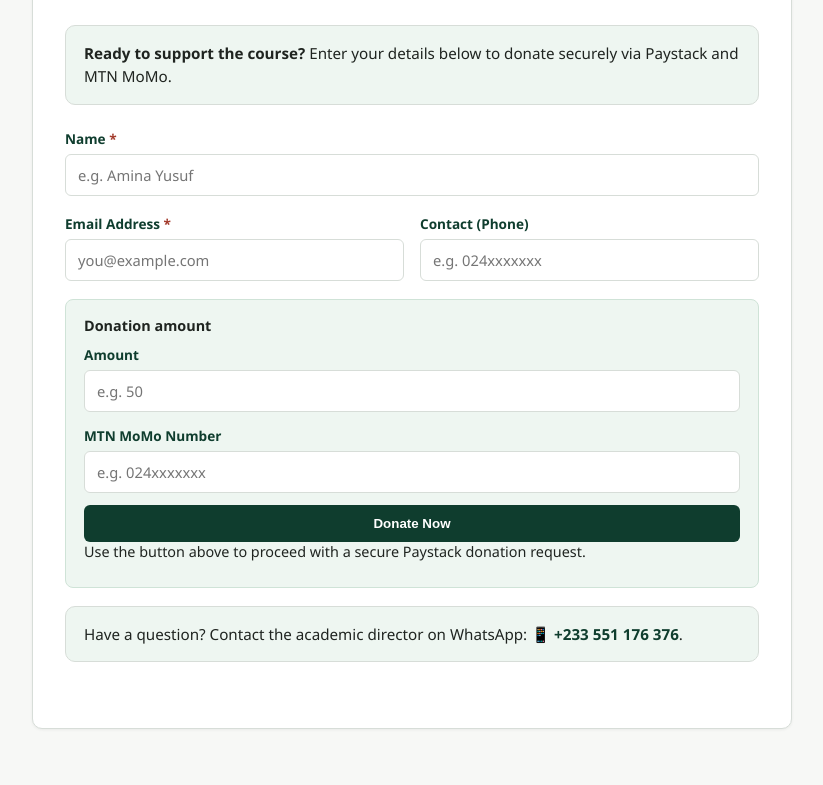
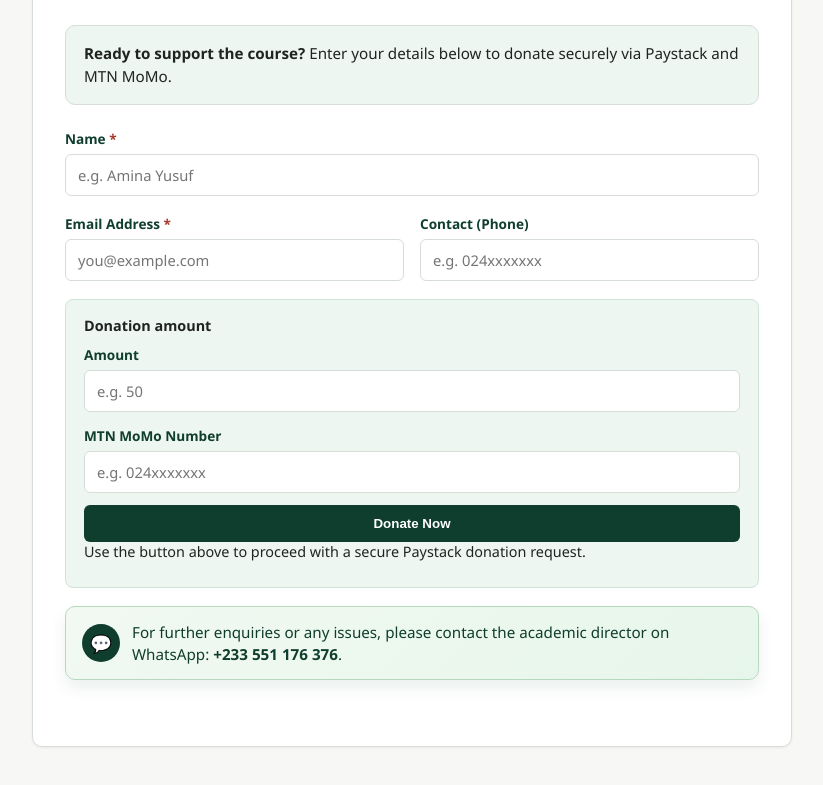
Before and after one commit to Kataali/smiling_home, a website: page donation.html in a window 1280 px wide. Shown: the part 367-1152 px from the top of the page, without its empty margins (228-1051 px from the left). Drawn offline with Linux system fonts and the light colour scheme.

Commit message:
Match donation page WhatsApp banner text and style to registration page

```diff
--- a/donation.html
+++ b/donation.html
@@ -73,8 +73,9 @@
         </div>
       </form>
 
-      <div class="page-callout">
-        <p>Have a question? Contact the academic director on WhatsApp: <a href="https://wa.me/233551176376" target="_blank" rel="noopener" class="whatsapp-link">📱 +233 551 176 376</a>.</p>
+      <div class="page-callout contact-banner" role="note">
+        <div class="contact-banner__icon" aria-hidden="true">💬</div>
+        <p>For further enquiries or any issues, please contact the academic director on WhatsApp: <a href="https://wa.me/233551176376" target="_blank" rel="noopener" class="whatsapp-link">+233 551 176 376</a>.</p>
       </div>
     </section>
   </main>
```
